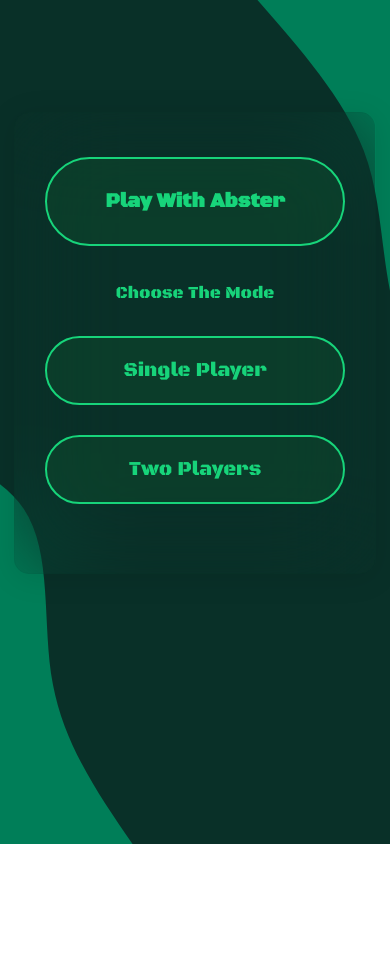
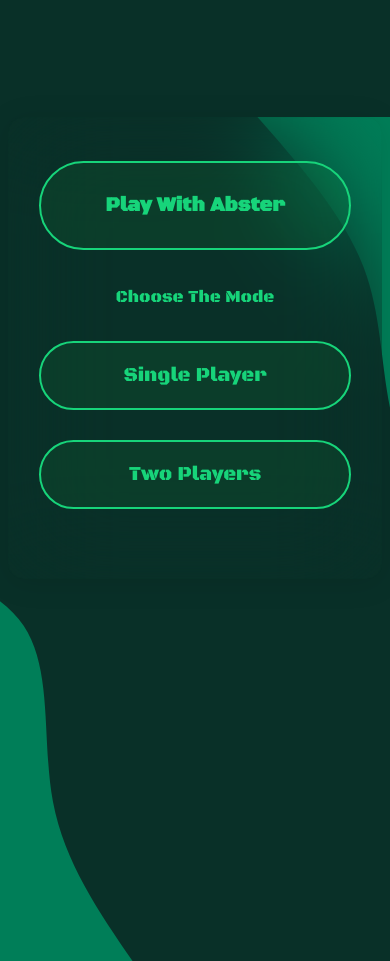
Before and after one commit to Christ935/TicTacToeAI, a plain HTML site: page index.html in a window 390 px wide. Before the commit the page ends 844 px from the top, so only its background shows below. Drawn offline with Linux system fonts and the light colour scheme.

Commit message:
Modified bg color

```diff
--- a/style.css
+++ b/style.css
@@ -5,6 +5,7 @@
     font-weight: 400;
     font-style: normal;
   }
+
 
 td{
     border:5px solid #17D47A;
@@ -240,6 +241,13 @@ h2{
     }
 }
 @media (max-width:768px){
+    html,body{
+        background-color: #093028;
+        margin: 0;
+        padding: 0;
+        height: 100%;
+        width: 100%;
+      }
     #menutitle{
         font-size: 20px;
     }
```
